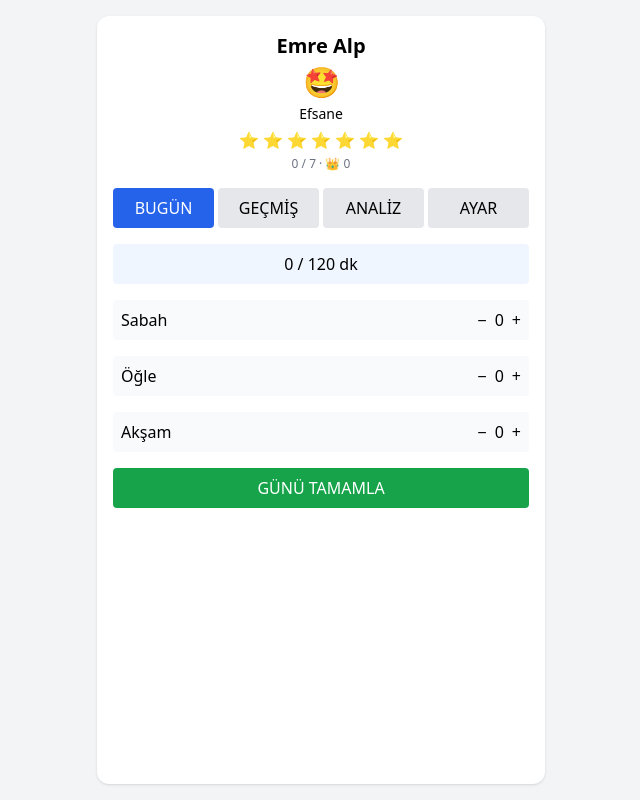
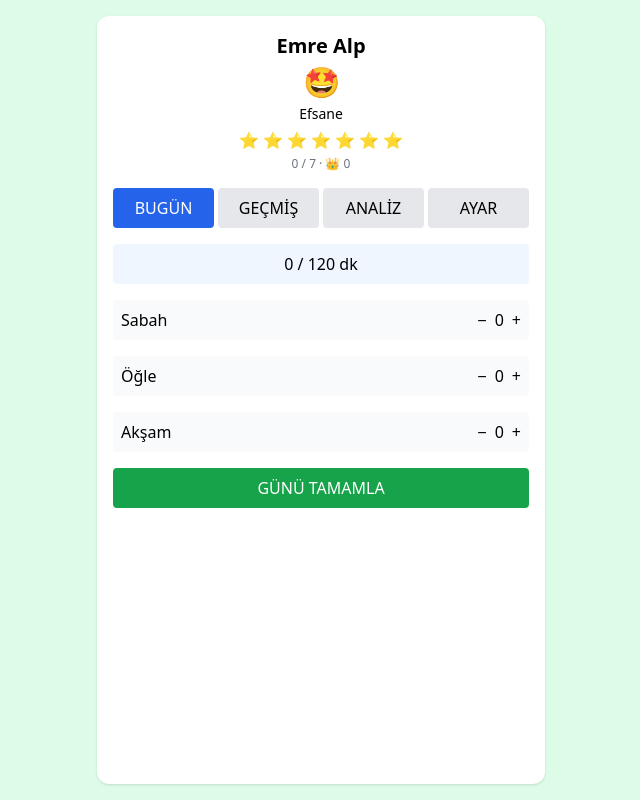
Before and after one commit to terennumusic-eng/gunluk-ekran-surei, a React (Vite) app: page / in a window 1280 px wide. Shown: the whole page, without its empty margins (319-959 px from the left). Built offline with nearby package versions, Linux system fonts and the light colour scheme.

Commit message:
feat: seviye bazli arka plan renkleri

```diff
--- a/src/App.jsx
+++ b/src/App.jsx
@@ -13,10 +13,10 @@ const DEFAULT_SETTINGS = {
   step: 5,
   pin: "1234",
   levels: {
-    efsane: { max: 90, emoji: "🤩" },
-    normal: { max: 120, emoji: "🙂" },
-    uzgun: { max: 180, emoji: "😞" },
-    asiri: { max: 9999, emoji: "😵" },
+    efsane: { max: 90, emoji: "🤩", bg: "bg-green-100" },
+    normal: { max: 120, emoji: "🙂", bg: "bg-blue-100" },
+    uzgun: { max: 180, emoji: "😞", bg: "bg-orange-100" },
+    asiri: { max: 9999, emoji: "😵", bg: "bg-red-100" },
   },
 };
 
@@ -70,10 +70,10 @@ export default function App() {
   /* LEVEL */
   function getLevel() {
     const l = settings.levels;
-    if (total <= l.efsane.max) return { key: "efsane", name: "Efsane", emoji: l.efsane.emoji };
-    if (total <= l.normal.max) return { key: "normal", name: "Normal", emoji: l.normal.emoji };
-    if (total <= l.uzgun.max) return { key: "uzgun", name: "Üzgün", emoji: l.uzgun.emoji };
-    return { key: "asiri", name: "Aşırı", emoji: l.asiri.emoji };
+    if (total <= l.efsane.max) return { key: "efsane", name: "Efsane", ...l.efsane };
+    if (total <= l.normal.max) return { key: "normal", name: "Normal", ...l.normal };
+    if (total <= l.uzgun.max) return { key: "uzgun", name: "Üzgün", ...l.uzgun };
+    return { key: "asiri", name: "Aşırı", ...l.asiri };
   }
 
   const level = getLevel();
@@ -127,14 +127,14 @@ export default function App() {
   const efsaneCount = history.filter(h => h.level === "Efsane").length;
 
   return (
-    <div className="min-h-screen bg-gray-100 flex justify-center p-4">
+    <div className={`min-h-screen flex justify-center p-4 ${level.bg}`}>
       <div className="bg-white w-full max-w-md rounded-xl shadow p-4 space-y-4">
 
         {/* HEADER */}
         <div className="text-center space-y-1">
           <h1 className="text-xl font-bold">{settings.name}</h1>
           <div className="text-3xl">{level.emoji}</div>
-          <div className="text-sm">{level.name}</div>
+          <div className="text-sm font-medium">{level.name}</div>
 
           {/* STAR BAR */}
           <div className="space-y-1">
```
